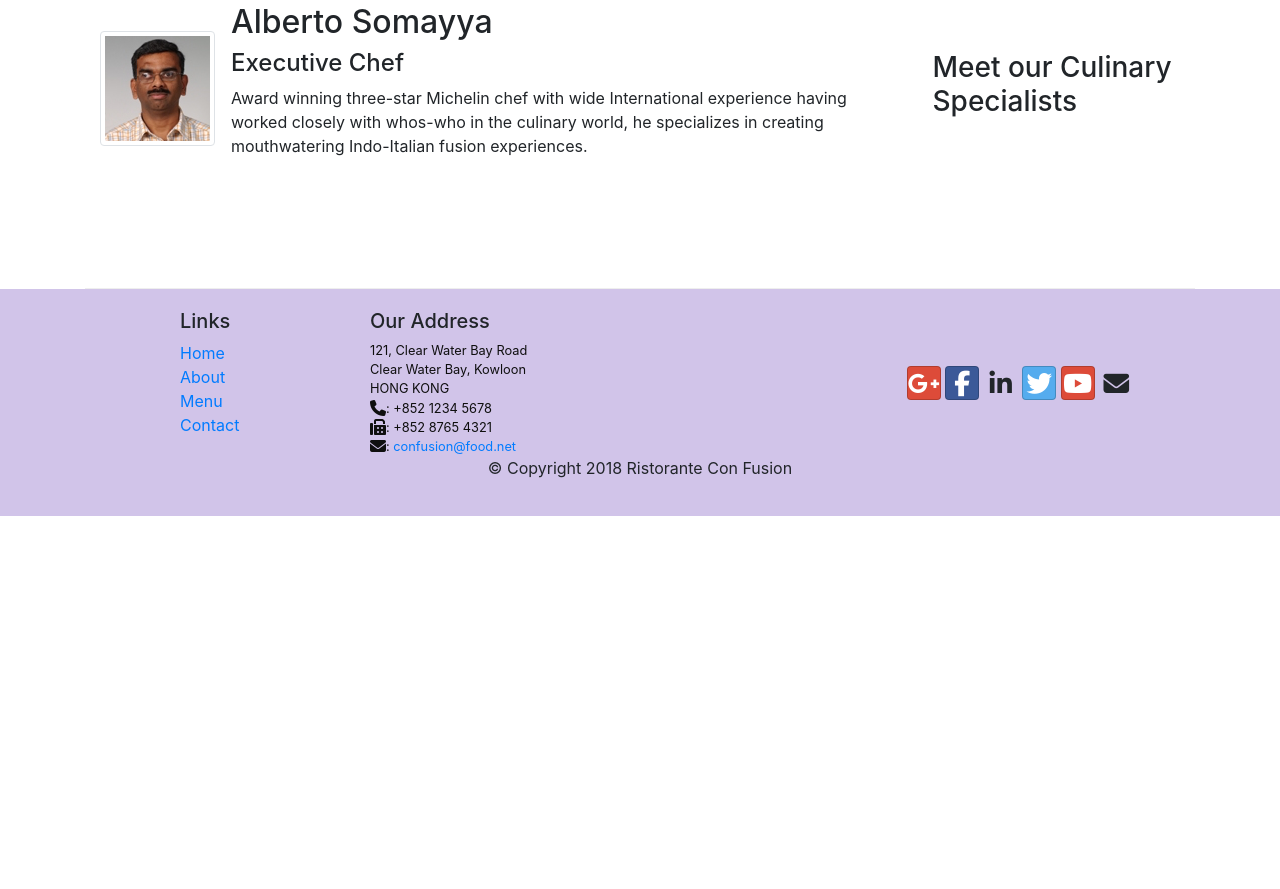
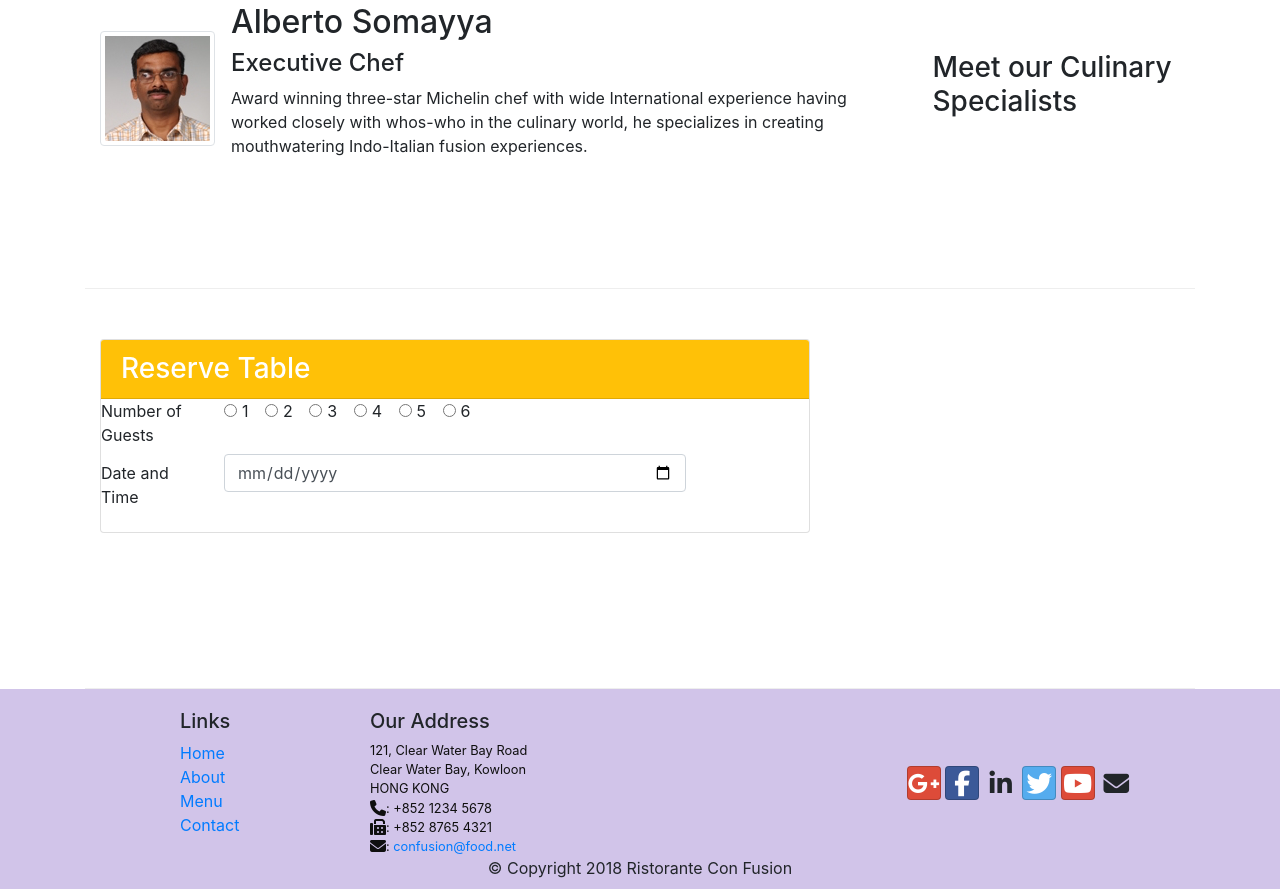
Before and after one commit to monikasingh95/confusion-bootstrap, a plain HTML site: page index.html in a window 1280 px wide. Shown: the part 1245-2134 px from the top of the page. Before the commit the page ends 1761 px from the top, so only its background shows below. Drawn offline with nearby package versions, Linux system fonts and the light colour scheme.

Commit message:
Please Review.

```diff
--- a/index.html
+++ b/index.html
@@ -82,7 +82,7 @@
             <div class="col-12 col-sm-4 order-sm-last col-md-3">
                 <h3>Meet our Culinary Specialists</h3>
             </div>
-            <div class="col col-sm order=sm-first col-md">
+            <div class="col col-sm order-sm-first col-md">
                 <div class="media">
                     <img class="d-flex mr-3 img-thumbnail align-self-center" src="img/alberto.png" alt="alberto">
 
@@ -94,7 +94,57 @@
                 </div>
             </div>
         </div>
+        <form>
+            <div class="row row-content align-self-md-center">
+                <div class="col-12 col-md-8">
+                    <div class="card">
+                        <h3 class="card-header bg-warning text-white">Reserve Table</h3>
+                        <fieldset class="form-group">
+                            <div class="row">
+                                <legend class="col-form-label col-sm-2 pt-0">Number of Guests</legend>
+                                <div class="col-sm-10">
+                                    <div class="form-check form-check-inline">
+                                        <input class="form-check-input" type="radio" name="inlineRadioOptions" id="inlineRadio1" value="option1">
+                                        <label class="form-check-label" for="inlineRadio1">1</label>
+                                    </div>
+                                    <div class="form-check form-check-inline">
+                                        <input class="form-check-input" type="radio" name="inlineRadioOptions" id="inlineRadio2" value="option2">
+                                        <label class="form-check-label" for="inlineRadio2">2</label>
+                                    </div>
+                                    <div class="form-check form-check-inline">
+                                        <input class="form-check-input" type="radio" name="inlineRadioOptions" id="inlineRadio3" value="option3">
+                                        <label class="form-check-label" for="inlineRadio3">3</label>
+                                    </div>
+                                    <div class="form-check form-check-inline">
+                                        <input class="form-check-input" type="radio" name="inlineRadioOptions" id="inlineRadio4" value="option4">
+                                        <label class="form-check-label" for="inlineRadio4">4</label>
+                                    </div>
+                                    <div class="form-check form-check-inline">
+                                        <input class="form-check-input" type="radio" name="inlineRadioOptions" id="inlineRadio5" value="option5">
+                                        <label class="form-check-label" for="inlineRadio5">5</label>
+                                    </div>
+                                    <div class="form-check form-check-inline">
+                                        <input class="form-check-input" type="radio" name="inlineRadioOptions" id="inlineRadio6" value="option6">
+                                        <label class="form-check-label" for="inlineRadio6">6</label>
+                                    </div>
+                            </div>
+                                <label for="date&time" class="col-sm-2 col-form-label">Date and Time</label>
+                                <div class="col-sm-8">
+                                    <input type="date" class="form-control" id="date&time" placeholder="date">
+                                </div>
+
+                            </div>
+                        </fieldset>
+
+                    </div>
+                </div>
+            </div>
+        </form>
+
+
     </div>
+
+
 
     <footer class="footer">
         <div class="container">
```
Also changed, not shown: aboutus.html (+1 -1 lines), contactus.html (+1 -1 lines).
